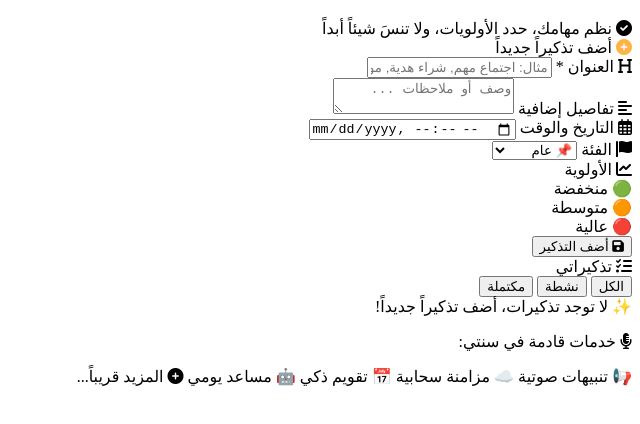
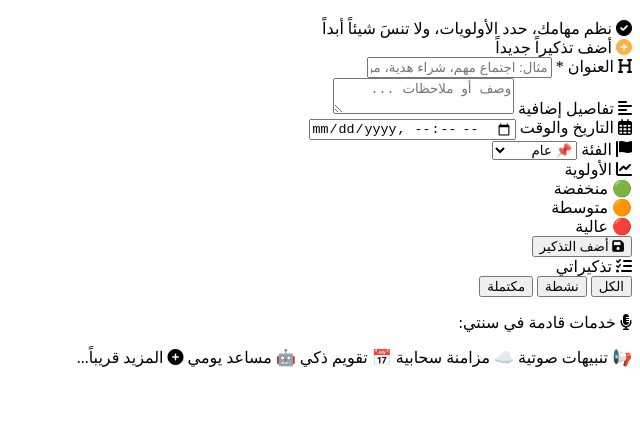
Before and after one commit to jad3liagha/Senty_app, a plain HTML site: page index.html in a window 1280 px wide. Shown: the part 62-486 px from the top of the page, without its empty margins (640-1280 px from the left). Drawn offline with Linux system fonts and the light colour scheme.

Commit message:
Update index.html

```diff
--- a/index.html
+++ b/index.html
@@ -3,19 +3,14 @@
 <head>
     <meta charset="UTF-8">
     <meta name="viewport" content="width=device-width, initial-scale=1.0, viewport-fit=cover">
-    <title>سنتي - تذكر كل شيء</title>
-    <!-- ربط الـ PWA Manifest -->
+    <title>سنتي - تذكير بكل شيء</title>
     <link rel="manifest" href="manifest.json">
-    <!-- إعدادات ثيم المتصفح -->
     <meta name="theme-color" content="#1f3a4b">
     <meta name="apple-mobile-web-app-capable" content="yes">
     <meta name="apple-mobile-web-app-status-bar-style" content="black-translucent">
     <meta name="apple-mobile-web-app-title" content="سنتي">
-    <!-- Font Awesome 6 -->
     <link rel="stylesheet" href="https://cdnjs.cloudflare.com/ajax/libs/font-awesome/6.0.0-beta3/css/all.min.css">
-    <!-- Google Fonts -->
     <link href="https://fonts.googleapis.com/css2?family=Tajawal:wght@400;500;700;800&display=swap" rel="stylesheet">
-    <!-- التنسيقات الخاصة -->
     <link rel="stylesheet" href="css/style.css">
 </head>
 <body>
@@ -26,7 +21,6 @@
     </div>
 
     <div class="dashboard">
-        <!-- قسم إضافة مهمة جديدة -->
         <div class="add-section">
             <div class="card-title">
                 <i class="fas fa-plus-circle" style="color:#ffb347"></i>
@@ -35,7 +29,7 @@
             <form id="taskForm">
                 <div class="form-group">
                     <label><i class="fas fa-heading"></i> العنوان *</label>
-                    <input type="text" id="taskTitle" placeholder="مثال: اجتماع مهم, شراء هدية, موعد طبيب" required maxlength="100">
+                    <input type="text" id="taskTitle" placeholder="مثال: اجتماع مهم، شراء هدية، موعد طبيب" required maxlength="100">
                 </div>
                 <div class="form-group">
                     <label><i class="fas fa-align-left"></i> تفاصيل إضافية</label>
@@ -68,7 +62,6 @@
             </form>
         </div>
 
-        <!-- عرض المهام والخدمات المستقبلية -->
         <div class="tasks-section">
             <div class="tasks-header">
                 <div class="card-title" style="margin-bottom:0;">
@@ -81,7 +74,7 @@
                 </div>
             </div>
             <div class="tasks-list" id="tasksListContainer">
-                <div class="empty-msg">✨ لا توجد تذكيرات، أضف تذكيراً جديداً!</div>
+                <!-- سيتم عرض المهام هنا بواسطة JavaScript -->
             </div>
 
             <div class="future-services">
@@ -98,4 +91,4 @@
 
 <script src="js/app.js"></script>
 </body>
-    </html>
+        </html>
```
